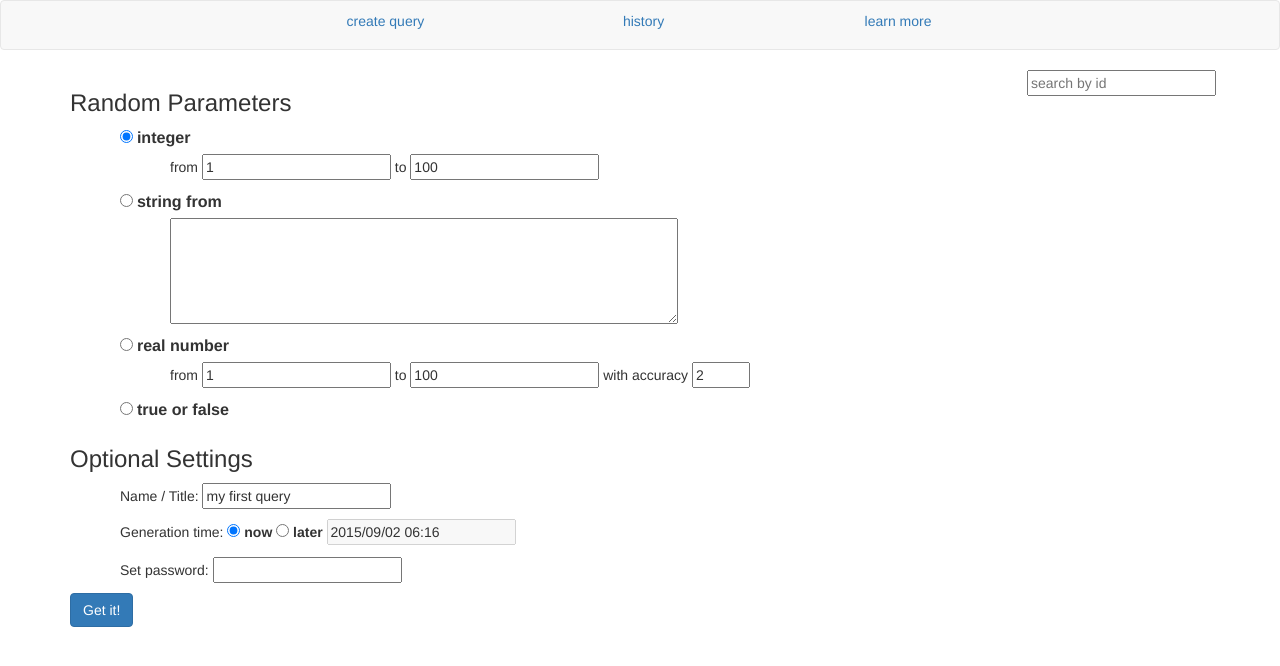
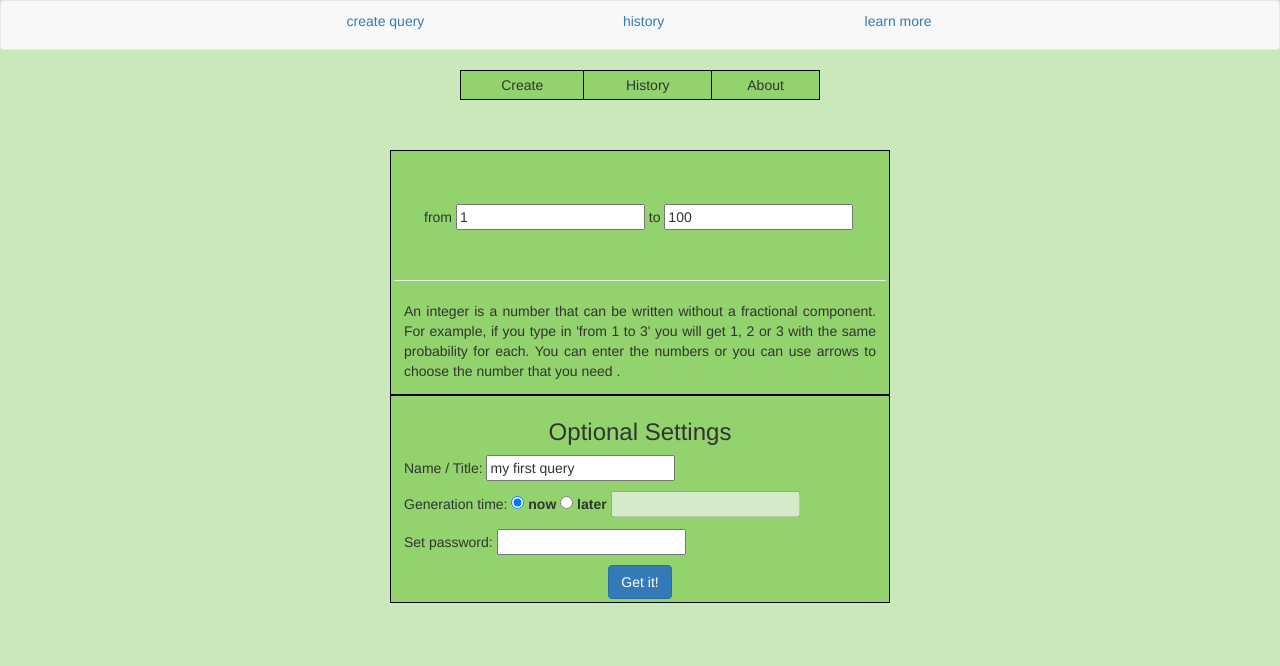
Before and after one commit to madomdy/django_random, a Django app: page / in a window 1280 px wide. Shown: the top 666 px of the page. Run offline with Django 3.2, Linux system fonts and the light colour scheme; some libraries are stand-ins or nearby versions.

Commit message:
New design. New hopes.

```diff
--- /dev/null
+++ b/practice/static/practice/index.css
@@ -0,0 +1,79 @@
+#top_menu{
+    background-color:#92D36E;
+    width:360px;
+    height:30px;
+    margin:auto;
+    border:1px solid black;
+    border-collapse: collapse;
+}
+#create,#history,#about{
+     border:1px solid black;
+     text-align:center;
+}
+/*#left_menu{
+    border:1px solid black;
+    border-collapse: collapse;
+    width:200px;
+    height:200px;
+    margin-top:-302px;
+    margin-left:318px;
+    float:left;
+}*/
+#radio_choice_int, #radio_choice_string,#radio_choice_real,#radio_choice_bool{
+    display:none;
+}
+#int{
+    height:25px;
+}
+#string{
+    height:25px;
+}
+#real{
+    height:25px;
+}
+#tf{
+    height:25px;
+}
+#integer,#string_from,#real_number,#true_or_false{
+   border:1px solid black;
+   background-color:#92D36E;
+   font-size:22px;
+}
+.query_params {
+    background-color: #92D36E;
+    width:500px;
+    margin-left:auto;
+    margin-right:auto;
+    padding: 3px;
+    border:1px solid black;
+}
+#filling1 {
+    margin-top:50px;
+}
+#optional_settings{
+}
+#line{
+    margin-top:50px;
+}
+#p1{
+    margin-top:50px;
+    margin-left:30px;
+    text-align:justify;
+}
+#p2{
+    text-align:justify;
+    margin:10px;
+}
+#h3{
+    text-align:center;
+}
+p{
+    margin:10px;
+}
+#ps{
+  display:none;
+}
+#for_tf{
+    text-align:justify;
+    margin-left:10px;
+}
--- /dev/null
+++ b/practice/static/practice/index.js
@@ -0,0 +1,59 @@
+
+function onmouseenter_create(){
+    document.getElementById("create").style.backgroundColor ="#4C7A34";
+};
+function onmousout_create(){
+    document.getElementById("create").style.backgroundColor ="#92D36E";
+};
+function onmouseenter_history(){
+    document.getElementById("history").style.backgroundColor ="#4C7A34";
+};
+function onmousout_history(){
+    document.getElementById("history").style.backgroundColor ="#92D36E";
+};
+function onmouseenter_about(){
+    document.getElementById("about").style.backgroundColor ="#4C7A34";
+};
+function onmousout_about(){
+    document.getElementById("about").style.backgroundColor ="#92D36E";
+};
+function pressed_string(){
+ var p1 = document.getElementById("p1");
+ p1.innerHTML='<p class = "query_info"><textarea name="string_form" cols="60" rows="5" id="string_form" maxlength="1900"></textarea></p>';
+ document.getElementById("p2").innerHTML = "Here you need to enter a few lines of the text. You will randomly get one of the lines. Foe examle,<br> test1<br>test2<br>test3<br> it will choose one of them with the same probability.";
+  document.getElementById("string_from").style.backgroundColor="green";
+   document.getElementById("integer").style.backgroundColor="#92D36E";
+    document.getElementById("real_number").style.backgroundColor="#92D36E";
+     document.getElementById("true_or_false").style.backgroundColor="#92D36E";
+
+};
+function pressed_real(){
+ var p1 = document.getElementById("p1");
+ p1.innerHTML='<p class="query_info">from<input type="number" step="any" name="real_from_number" value="1" id="real_from_number" /><br>to&nbsp;&nbsp;&nbsp;&nbsp;&nbsp;<input type="number" step="any" name="real_to_number" value="100" id="real_to_number"/></br>with accuracy<input type="number" name="real_accur" value="2" id="real_accur" min="0" max="10"/></p>';
+
+
+ document.getElementById("p2").innerHTML = "Real number - is a number that has the fractional part. for example, if you type in 'from 1 to 3 with accuracy 3' you will get a number with 3  signs after fractional point: 2,001 or something like this";
+  document.getElementById("real_number").style.backgroundColor="green";
+  document.getElementById("integer").style.backgroundColor="#92D36E";
+  document.getElementById("string_from").style.backgroundColor="#92D36E";
+  document.getElementById("true_or_false").style.backgroundColor="#92D36E";
+};
+function pressed_int(){
+
+  var p1 = document.getElementById("p1");
+  p1.innerHTML='	<p class = "query_info" id="p1">from<input type="number" name="integer_from_number" value="1" id="integer_from_number" />to <input type="number" name="integer_to_number" value="100" id="integer_to_number" /></p>';
+    var p2 = document.getElementById("p2").innerHTML = "	An integer is a number that can be written without a fractional component. For example, if you type in 'from 1 to 3' you will get 1, 2 or 3 with the same probability for each. You can enter the numbers or you can use arrows to choose the number that you need .";
+    document.getElementById("integer").style.backgroundColor="green";
+    document.getElementById("string_from").style.backgroundColor="#92D36E";
+    document.getElementById("real_number").style.backgroundColor="#92D36E";
+    document.getElementById("true_or_false").style.backgroundColor="#92D36E";
+};
+function pressed_tf(){
+var filling = document.getElementById("filling1");
+var p1 = document.getElementById("p1");
+ p1.innerHTML = '<p id = "for_tf"> You do not need to enter anything in this section. As the button says, you can get only two values: true (that equals to yes) and false(that equals to no) with the same probability<br><br><br><br><br><br><br><br><br><br><br><br><br><br><br><br><br></p> ';
+  document.getElementById("true_or_false").style.backgroundColor="green";
+  document.getElementById("integer").style.backgroundColor="#92D36E";
+  document.getElementById("string_from").style.backgroundColor="#92D36E";
+  document.getElementById("real_number").style.backgroundColor="#92D36E";
+};
--- a/practice/static/practice/style.css
+++ b/practice/static/practice/style.css
@@ -5,7 +5,3 @@
 label.query_type {
 	font-size: 1.15em;
 }
-
-div.query_params {
-	margin-left: 50px;
-}
--- a/practice/templates/practice/header.html
+++ b/practice/templates/practice/header.html
@@ -6,11 +6,11 @@
 	</ul>
 </div>
 
-<div class="pull-right" style="padding-left: 5%; padding-right: 5%;">
+<!-- <div class="pull-right" style="padding-left: 5%; padding-right: 5%;">
 	<form>
 		<input name="id_search" id="id_search" type="number" placeholder="search by id" onkeydown="if (event.keyCode == 13) { show_id(); return false; }"/>
 	</form>
-</div>
+</div> -->
 
 <script>
 	function show_id() {
--- a/practice/templates/practice/index.html
+++ b/practice/templates/practice/index.html
@@ -1,12 +1,23 @@
+<!DOCTYPE html>
+
 {% load staticfiles %}
-
 <link rel="stylesheet" type="text/css" href="{% static 'practice/style.css' %}" />
 <link rel="stylesheet" type="text/css" href="{% static 'practice/bootstrap/css/bootstrap.css' %}" />
 <link rel="stylesheet" type="text/css" href="{% static 'practice/jquery.datetimepicker.css' %}"/ >
+<link rel="stylesheet" type="text/css" href="{% static 'practice/index.css' %}" />
 
-<body>
+<body style="background-color:#CBE8BA">
+{% include "practice/header.html" %}
 
-{% include "practice/header.html" %}
+<div>
+	<table id = "top_menu">
+	    <tr>
+			<td id="create" onmouseenter="onmouseenter_create()" onmouseout="onmousout_create()">Create</td>
+			<td id="history" onmouseenter="onmouseenter_history()" onmouseout="onmousout_history()">History</td>
+			<td id ="about" onmouseenter="onmouseenter_about()" onmouseout="onmousout_about()">About</td>
+	    </tr>
+	</table>
+</div>
 
 <div class="container">
 	<form action='randomizer/new_query' method="post" onsubmit="return input_validation()">
@@ -14,40 +25,51 @@
 
 	<input type="hidden" name="creation_time_utc" id="creation_time_utc"/>
 	<input type="hidden" name="generation_time_utc" id="generation_time_utc">
-	<div>
-		<p><h3> Random Parameters </h3></p>
-		<div class="query_params">
+
+	<!-- <table id="left_menu">
+		<tr id = "integer" onclick="pressed_int()" style="background-color:green" >
+			<td>
 				<input type="radio" name="radio_choice"	id="radio_choice_int" value="i" checked="true"/>
-			<label class="query_type" for="radio_choice_int"> integer </label>
-			<p class = "query_info">
+				<label class="query_type" for="radio_choice_int"> <div id = "int">Integer</div> </label>
+			</td>
+		</tr>
+		<tr id = "string_from" onclick="pressed_string()">
+			<td>
+				<input type="radio" name="radio_choice"	value="s" id="radio_choice_string"/>
+				<label class="query_type" for="radio_choice_string"> <div id = "string">String from </div></label>
+			</td>
+		</tr>
+		<tr id = "real_number" onclick="pressed_real()">
+			<td>
+				<input type="radio" name="radio_choice"	value="r" id="radio_choice_real"/>
+				<label class="query_type" for="radio_choice_real"> <div id = "real">Real number</div> </label>
+			</td>
+		</tr>
+		<tr id = "true_or_false" onclick="pressed_tf()">
+			<td>
+				<input type="radio" name="radio_choice"	value="b" id="radio_choice_bool"/>
+				<label class="query_type" 	for="radio_choice_bool"><div id = "tf"> True or false </div></label>
+			</td>
+		</tr>
+	</table> -->
+
+    <div class="query_params" id = "filling1">
+		<p class = "query_info" id="p1">
 			from
 			<input type="number" name="integer_from_number" value="1" id="integer_from_number" />
 			to
 			<input type="number" name="integer_to_number" value="100" id="integer_to_number" />
 		</p>
+		<hr id = "line" color="black">
+		<p id="p2">
+			An integer is a number that can be written without a fractional component. For example, if you type in 'from 1 to 3' you will get 1, 2 or 3 with the same probability for each. You can enter the numbers or you can use arrows to choose the number that you need .
+		</p>
+	</div>
 
-			<input type="radio" name="radio_choice"	value="s" id="radio_choice_string"/>
-			<label class="query_type" for="radio_choice_string"> string from </label>
-			<p class = "query_info">
-				<textarea name="string_form" cols="60" rows="5" id="string_form" maxlength="1900"></textarea>
+	<div class="query_params" id = "optional_settings">
+		<p>
+			<h3 id = "h3"> Optional Settings </h3>
 		</p>
-
-			<input type="radio" name="radio_choice"	value="r" id="radio_choice_real"/>
-			<label class="query_type" for="radio_choice_real"> real number </label>
-			<p class="query_info">
-				from
-				<input type="number" step="any" name="real_from_number" value="1" id="real_from_number" />
-				to
-				<input type="number" step="any" name="real_to_number" value="100" id="real_to_number"/>
-				with accuracy
-				<input type="number" name="real_accur" value="2" id="real_accur" min="0" max="10"/>
-			</p>
-
-			<input type="radio" name="radio_choice"	value="b" id="radio_choice_bool"/>
-			<label class="query_type" 	for="radio_choice_bool"> true or false </label>
-		</div>
-		<p><h3> Optional Settings </h3></p>
-		<div class="query_params">
 		<p>
 			Name / Title:
 			<input type="text" name="query_name" value="my first query"/>
@@ -64,32 +86,23 @@
 			Set password:
 			<input type="text" name="query_password"/>
 		</p>
+		<button class="btn btn-primary center-block" type="submit">Get it!</button>
 	</div>
 </div>
-
-	{% comment %}
-	{% for choice in choices %}
-		<input type="radio" name="radio_choice" id = "radio_choice{{ forloop.counter }}"
-		value="{{ forloop.counter }}"/>
-		<label for = "radio_choice{{ forloop.counter }}"> {{ choice }} </label><br/>
-
-	{% endfor %}
-	{% endcomment %}
-
-	<button class="btn btn-primary" type="submit">Get it!</button>
-	</form>
-</div>
-</body>
-
-<script src="{% static 'practice/jquery.js' %}"></script>
-<script src="{% static 'practice/jquery.datetimepicker.js' %}"></script>
-<script src="{% static 'practice/main.js' %}"></script>
 
 <script>
 	$('#generation_time').datetimepicker();
 	$('#generation_time').val(get_time(10));
 </script>
 
+</body>
+
+<script src="{% static 'practice/jquery.js' %}"></script>
+<script src="{% static 'practice/jquery.datetimepicker.js' %}"></script>
+<script src="{% static 'practice/main.js' %}"></script>
+<script src="{% static 'practice/index.js' %}"></script>
+
+
 <script type="text/javascript" src="{% static 'practice/noty/jquery.noty.js' %}" ></script>
 <script type="text/javascript" src="{% static 'practice/noty/layouts/topRight.js' %}"></script>
 <script type="text/javascript" src="{% static 'practice/noty/themes/relax.js' %}"></script>
```
Also changed, not shown: practice/templates/practice/index_old.html (added, +96 -0 lines), 1 other file. Lines whose indentation alone changed are shown as unchanged.
